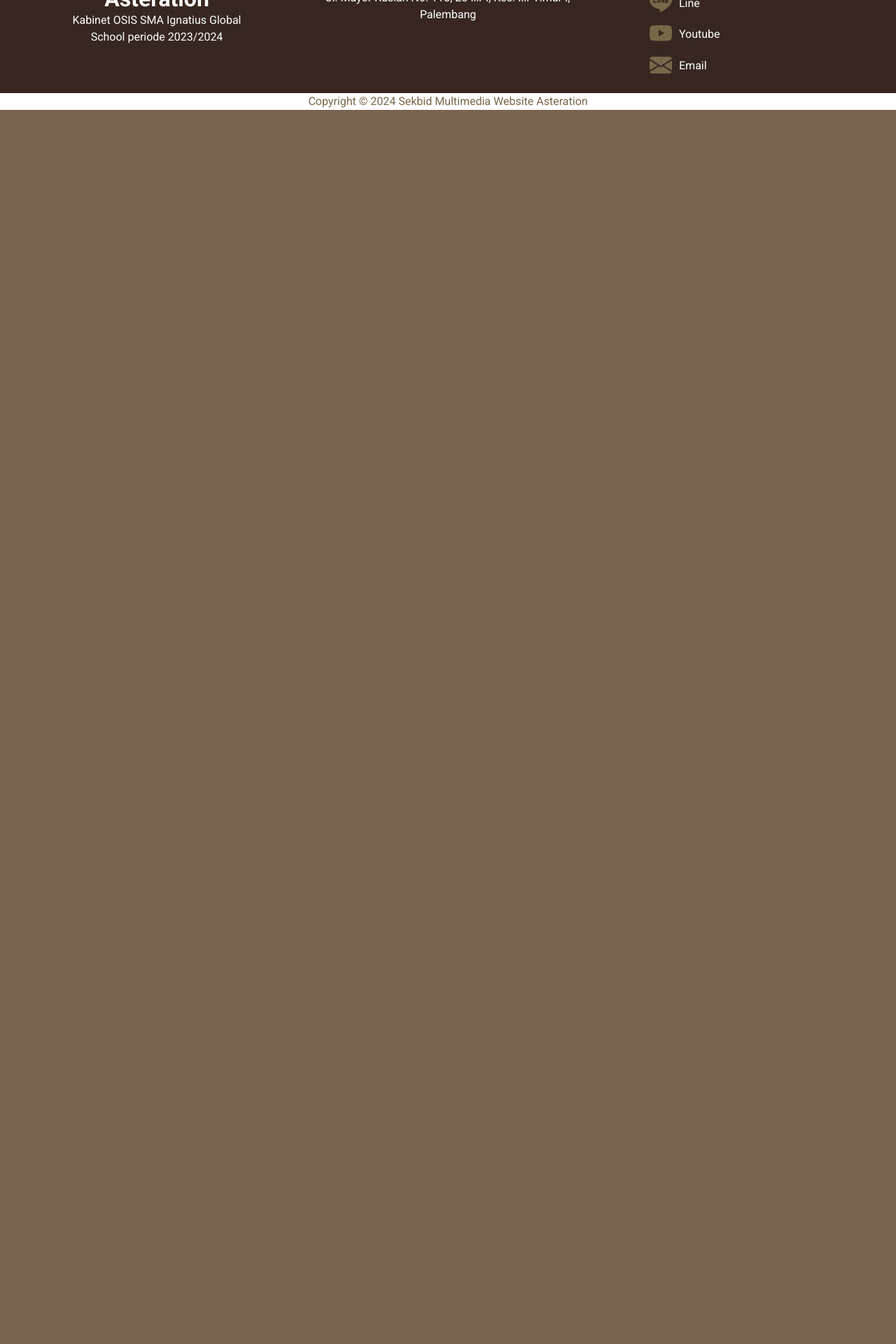
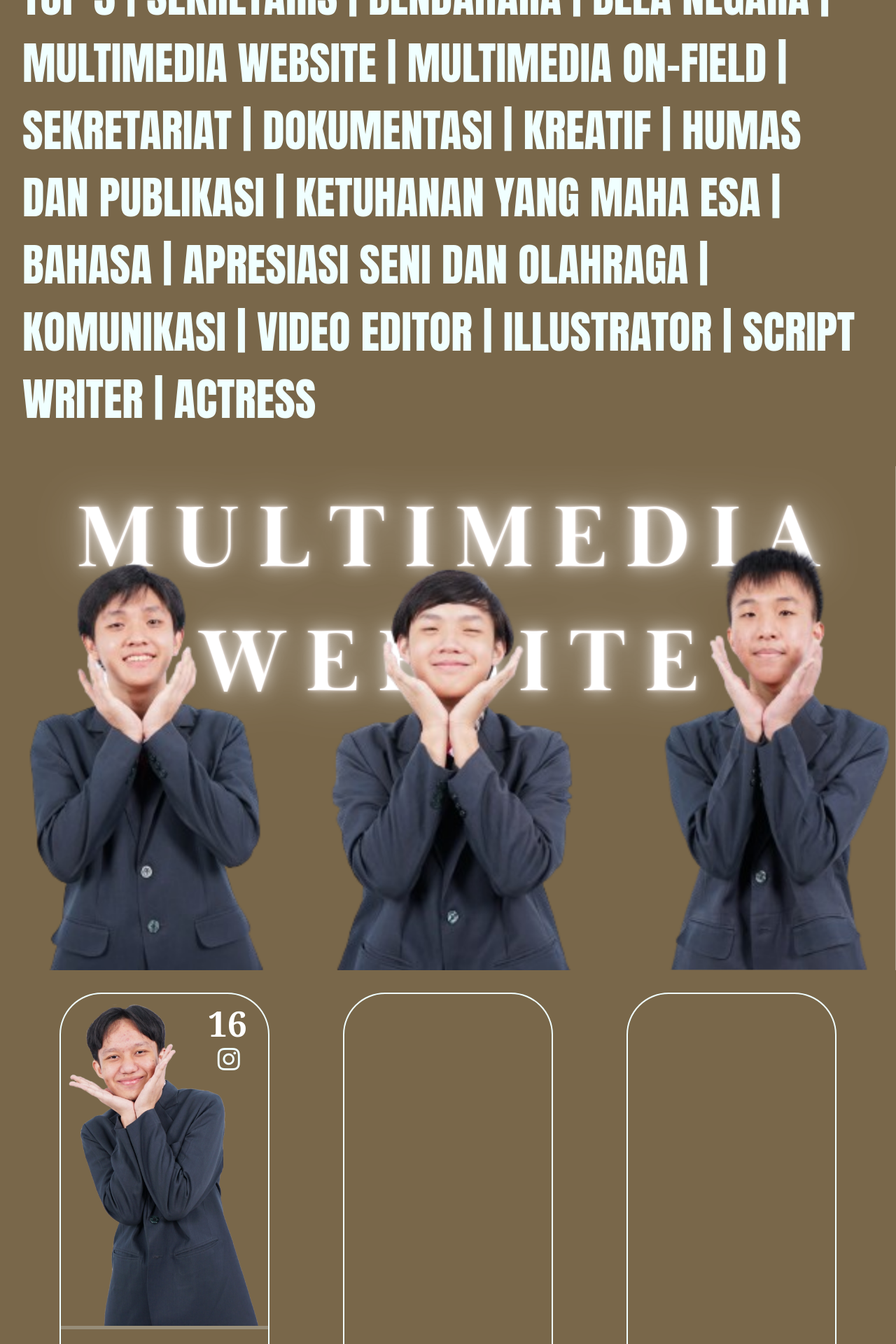
Before and after one commit to OSISSMAIGS/Asteration, a Flask app: page /Asteration/About in a window 1280 px wide. Shown: the part 1240-3160 px from the top of the page at 70% size. Before the commit the page ends 1397 px from the top, so only its background shows below. Run offline with Flask 3, Linux system fonts and the light colour scheme; some libraries are stand-ins or nearby versions.

Commit message:
Template about (#29)
* Flask Done

* To be continued

```diff
--- a/static/asteration/css/about.css
+++ b/static/asteration/css/about.css
@@ -1,307 +1,112 @@
-section.main {
-    padding: 0 10vw;
+.we-are-asteration {
+    display: flex;
+    flex-direction: row;
+    margin-top: 50px;
+    margin-bottom: 5rem;
+    flex-wrap: wrap;
+    justify-content: space-around;
+    align-items: center;
+    align-content: center;
 }
 
-div.intro {
-    display: flex;
-    flex-direction: column;
-    align-items: center;
-    text-align: center;
-    margin-top: 3rem;
+#left {
+    font-family: Impact, Haettenschweiler, 'Arial Narrow Bold', sans-serif;
+    font-size: 13rem;
+    color: azure;
+    padding-left: 1.45rem;
 }
 
-div.intro h1 {
-    font-weight: 900;
+#right {
+    width: 32rem;
 }
 
-div.intro img {
-    --size: 70vw;
-    width: var(--size);
-    margin-bottom: 3rem;
-}
-
-div.intro h3 {
-    padding-left: 5vw;
-    padding-right: 5vw;
-    width: 100%;
-    font-weight: bold;
-    text-align: left;
-}
-
-div.intro p {
-    padding-left: 5vw;
-    padding-right: 5vw;
-    text-align: left;
-}
-
-/* div.struktur {
-    display: flex;
-    flex-direction: column;
-    align-items: center;
-    text-align: center;
-    margin-top: 3rem;
-}
-
-div.struktur h1 {
-    font-weight: 700;
-} */
-
-div.daftar-isi {
-    display: flex;
-    flex-direction: column;
-    align-items: center;
-    text-align: center;
-    margin-top: 3rem;
-}
-
-div.daftar-isi h1 {
-    font-weight: 700;
-}
-
-div.daftar-isi .isi {
-    display: flex;
-    align-items: center;
-}
-
-div.daftar-isi .column {
-    display: flex;
-    flex-direction: column;
-}
-
-div.daftar-isi .column a {
-    margin: 1rem;
-    text-decoration: none;
-    color: var(--white);
-}
-
-div.daftar-isi .column a:hover {
-    color: var(--blue);
-	text-decoration: none;
-    animation: a-hover 0.2s linear;
-}
-
-@keyframes a-hover {
-    0% {
-        color: var(--white);
-    }
-
-    100% {
-        color: var(--blue);
-    }
-}
-
-div.sekbid {
-    display: flex;
-    flex-direction: column;
-    align-items: center;
-    text-align: center;
-    margin-top: 3rem;
-    background-color: var(--dark-blue);
-    border: 0.3rem solid var(--pink);
-    border-radius: 1rem;
-    box-shadow: 0 0 2rem var(--pink);
+.daftar-isi {
     padding: 2rem;
 }
 
-div.sekbid h1{
-    font-weight: 700;
+.daftar-isi p {
+    font-family: Impact, Haettenschweiler, 'Arial Narrow Bold', sans-serif;
+    font-size: 4rem;
+    color: azure;
 }
 
-div.sekbid button {
-    background-color: var(--white);
-    color: var(--dark-blue);
-    border: none;
+.daftar-isi p a {
+    text-decoration: none;
+    color: azure;
 }
 
-div.sekbid button:hover {
-    background-color: var(--blue);
-    color: var(--white);
+.daftar-isi p a:hover {
+    text-decoration: none;
+    color:burlywood;
 }
 
-div.sekbid img {
-    --size: 50vw;
-    width: var(--size);
+.foto-sekbid img {
+    width: 100%;
 }
 
-div.sekbid .btn {
-    margin: 1rem 0;
+.personal-card {
+    display: flex;
+    flex-direction: row;
+    flex-wrap: wrap;
+    justify-content: space-around;
+    align-items: center;
+    align-content: center;
+    margin: 2rem;
 }
 
-div.sekbid .card {
-    background-color: var(--dark-blue);
+.each-info {
+    border: 2px solid azure;
+    border-radius: 20% 20% 50% 50% / 10% 10% 12% 12% ;
+    width: 300px;
+    height: 600px;
+    position: relative;
 }
 
-div.sekbid .card h2{
-    font-weight: 700;
-    margin: 3rem;
+.each-info .nomor-jersey {
+    position: absolute;
+    top: 5px;
+    right: 30px;
+    font-family:Georgia, 'Times New Roman', Times, serif;
+    font-weight: bolder;
+    font-size: 50px;
 }
 
-div.card.card-body {
-    border: none;
+.each-info h2 {
+    text-decoration: none;
+    color: azure;
+    position: absolute;
+    top: 75px;
+    right: 40px;
 }
 
-div.anggota {
-    display: grid;
-    margin: 1rem;
-    padding: 0 10vw;
-    grid-template-columns: repeat(2, minmax(0, 1fr));
+.each-info hr {
+    height: 5px;
+    border-width: 0;
+    color: azure;
+    background-color: azure;
+    margin: 0;
 }
 
-div.anggota img {
-    grid-row: 1 / 5;
-    grid-column: 1;
-    width: 15rem;
-    border-radius: 20rem;
-    margin: auto;
-    border: 0.3rem solid var(--white);
-    box-shadow: 0 0 2rem var(--white);
+.info {
+    display: flex;
+    flex-direction: column;
+    justify-content: center;
+    align-items: center;
+    margin-top: 1rem;
 }
 
-div.anggota h3 {
-    grid-row: 1;
-    grid-column: 2;
-    font-weight: bold;
-    text-align: left;
-    margin-left: 5rem;
-    display: flex;
-    align-items: center;
+.info p {
+    margin: 0;
 }
 
-div.anggota h5 {
-    height: 50%;
-    grid-row: 2;
-    grid-column: 2;
-    font-weight: bold;
-    text-align: left;
-    margin-left: 5rem;
+#name {
+    font-family:Georgia, 'Times New Roman', Times, serif;
+    font-weight: bolder;
+    font-size: larger;
 }
 
-div.anggota p {
-    grid-row: 3;
-    grid-column: 2;
-    text-align: left;
-    margin-left: 5rem;
-    margin-bottom: 0;
+#jabatan {
+    font-family:Georgia, 'Times New Roman', Times, serif;
+    font-weight: bolder;
+    font-size: larger;
 }
-
-div.anggota a {
-    grid-row: 4;
-    grid-column: 2;
-    display: flex;
-    flex-direction: row;
-    justify-content: space-between;
-}
-
-@media screen and (max-width : 1100px) {
-
-    div.sekbid img {
-        --size: 70vw;
-    }
-
-    div.anggota {
-        padding: 0 0;
-        grid-template-columns: repeat(2, minmax(0, 1fr));
-    }
-
-    div.anggota p, div.anggota h3, div.anggota h5 {
-        margin-left: 3rem;
-    }
-
-    div.anggota img {
-        width: 12rem;
-    }
-
-    /* div.anggota h3 {
-        grid-row: 1;
-        grid-column: 2;
-        display: flex;
-        align-items: end;
-        margin: 0 auto 0 1rem;
-        width: 100%;
-        text-align: center;
-        justify-content: center;
-    }
-
-    div.anggota h5 {
-        grid-row: 2;
-        grid-column: 2;
-        margin: 0 auto 0 1rem;
-        width: 100%;
-        text-align: center;
-    }
-
-    div.anggota p {
-        grid-row: 3;
-        grid-column: 1 / 3;
-        margin: 0;
-        margin-top: 2rem;
-    } */
-}
-
-@media screen and (max-width : 590px) {
-    section.main {
-        padding: 0 5vw;
-    }
-
-    div.intro img {
-        --size: 80vw;
-    }
-
-    div.sekbid img {
-        --size: 70vw;
-    }
-
-    div.sekbid {
-        padding: 0;
-        padding: 1rem 0;
-    }
-
-    div.collapse {
-        width: 100%;
-    }
-
-    div.anggota {
-        padding: 0;
-        grid-template-columns: auto;
-    }
-
-    div.anggota img {
-        grid-row: 1;
-        grid-column: 1;
-        width: 70%;
-        margin-bottom: 2rem;
-    }
-
-    div.anggota h3 {
-        grid-row: 2;
-        grid-column: 1;
-        margin-left: 0;
-        text-align: left;
-        justify-content: center;
-    }
-
-    div.anggota h5 {
-        grid-row: 3;
-        grid-column: 1;
-        margin-left: 0;
-        text-align: center;
-    }
-
-    div.anggota p {
-        grid-row: 4;
-        grid-column: 1;
-        margin: 0;
-        margin-top: 1rem;
-        margin-bottom: 2rem;
-        text-align: center;
-    }
-
-    div.anggota a {
-        grid-row: 5;
-        grid-column: 1;
-        display: flex;
-        text-align: center;
-        justify-content: space-around;
-        margin: 0;
-    }
-}
--- a/templates/asteration/about.html
+++ b/templates/asteration/about.html
@@ -1,19 +1,63 @@
 {% extends "asteration/layout.html" %}
 
 {% block css_js %}
-	<link rel="stylesheet" type="text/css" href="{{ url_for('static', filename='asteration/css/coming_soon.css') }}">
+	<link rel="stylesheet" type="text/css" href="{{ url_for('static', filename='asteration/css/about.css') }}">
 {% endblock css_js %}
 
 {% block title %}About Us{% endblock title %}
 
 {% block main %}
-	<section class="coming-soon">
-		<div class="logo-cs">
+	<section class="we-are-asteration">
+		<p id="left">WE ARE<br>ASTERATION</p>
+		<img id="right" src="https://res.cloudinary.com/dhnak6cxo/image/upload/v1705085664/Asteration/image/Logo/asteration_jottdw.png">
+	</section>
 
-		</div>
-		<div class="content">
-			<h1 class="text-shadow">Coming Soon</h1>
-			<p class="text-shadow">This page is still in progress</p>
+	<section class="daftar-isi">
+		<p>
+			<a href="#">TOP 3</a> |
+			<a href="#">SEKRETARIS</a> |
+			<a href="#">BENDAHARA</a> |
+			<a href="#">BELA NEGARA</a> |
+			<a href="#mm-web">MULTIMEDIA WEBSITE</a> |
+			<a href="#">MULTIMEDIA ON-FIELD</a> |
+			<a href="#">SEKRETARIAT</a> |
+			<a href="#">DOKUMENTASI</a> |
+			<a href="#">KREATIF</a> |
+			<a href="#">HUMAS DAN PUBLIKASI</a> |
+			<a href="#">KETUHANAN YANG MAHA ESA</a> |
+			<a href="#">BAHASA</a> |
+			<a href="#">APRESIASI SENI DAN OLAHRAGA</a> |
+			<a href="#">KOMUNIKASI</a> |
+			<a href="#">VIDEO EDITOR</a> |
+			<a href="#">ILLUSTRATOR</a> |
+			<a href="#">SCRIPT WRITER</a> |
+			<a href="#">ACTRESS</a>
+		</p>
+	</section>
+
+	<section class="foto-sekbid" id="mm-web">
+		<img src="{{ url_for('static', filename='asteration/foto_about_us/mm_web.png') }}">
+
+		<div class="personal-card">
+			<div class="each-info">
+				<a href="https://www.instagram.com/ard16._/">
+					<img src="{{ url_for('static', filename='asteration/foto_about_us/dapa.png') }}">
+					<h2><i class="bi bi-instagram"></i></h2>
+				</a>
+				<div class="nomor-jersey">16</div>
+				<hr>
+				<div class="info">
+					<p id="name">Ahmad Rizki Daffaa</p>
+					<p id="panggilan"><em>/bang dapa/</em></p>
+					<p id="jabatan">Anggota</p>
+				</div>
+			</div>
+			<div class="each-info">
+				<!-- <img src="{{ url_for('static', filename='asteration/foto_about_us/dapa.png') }}"> -->
+			</div>
+			<div class="each-info">
+				<!-- <img src="{{ url_for('static', filename='asteration/foto_about_us/dapa.png') }}"> -->
+			</div>
 		</div>
 	</section>
 {% endblock main %}
```
Also changed, not shown: static/asteration/foto_about_us/dapa.png (added), static/asteration/foto_about_us/mm_web.png (added).
